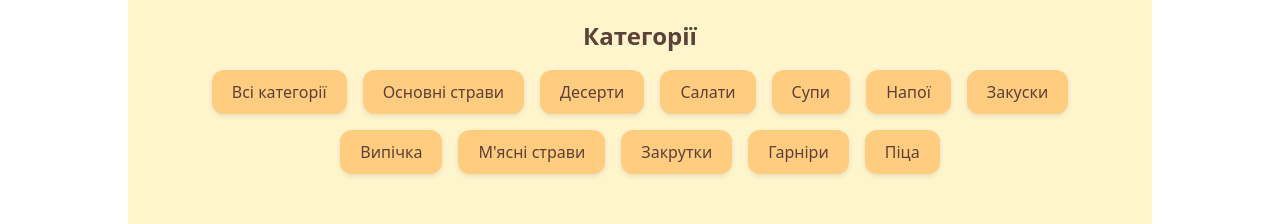
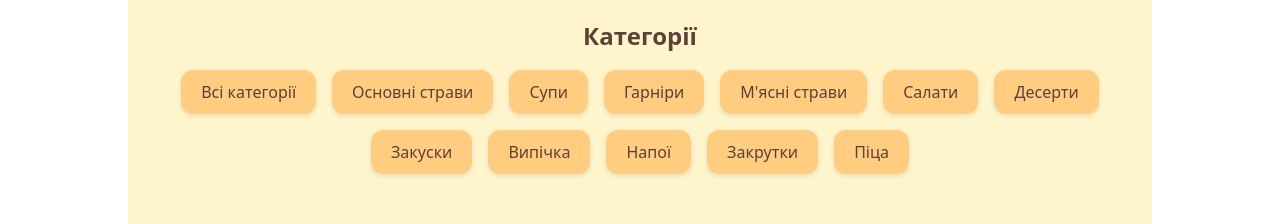
Before and after one commit to Volodymyr-Bauzi/recipe-app, a React (Vite) app: page / in a window 1280 px wide. Shown: the part 300-524 px from the top of the page. Built offline with nearby package versions, Linux system fonts and the light colour scheme; no server answers; the database is empty.

Commit message:
feat: reorder categories in CategoryFilter component

```diff
--- a/src/components/CategoryFilter/CategoryFilter.tsx
+++ b/src/components/CategoryFilter/CategoryFilter.tsx
@@ -15,15 +15,15 @@ const CategoryFilter: React.FC<CategoryFilterProps> = ({
   const categories = [
     t('categories.all'),
     t('categories.mainDishes'),
+    t('categories.soups'),
+    t('categories.sides'),
+    t('categories.meats'),
+    t('categories.salads'),
     t('categories.desserts'),
-    t('categories.salads'),
-    t('categories.soups'),
-    t('categories.beverages'),
     t('categories.snacks'),
     t('categories.baking'),
-    t('categories.meats'),
+    t('categories.beverages'),
     t('categories.preserves'),
-    t('categories.sides'),
     t('categories.pizza'),
   ];
   return (
```
